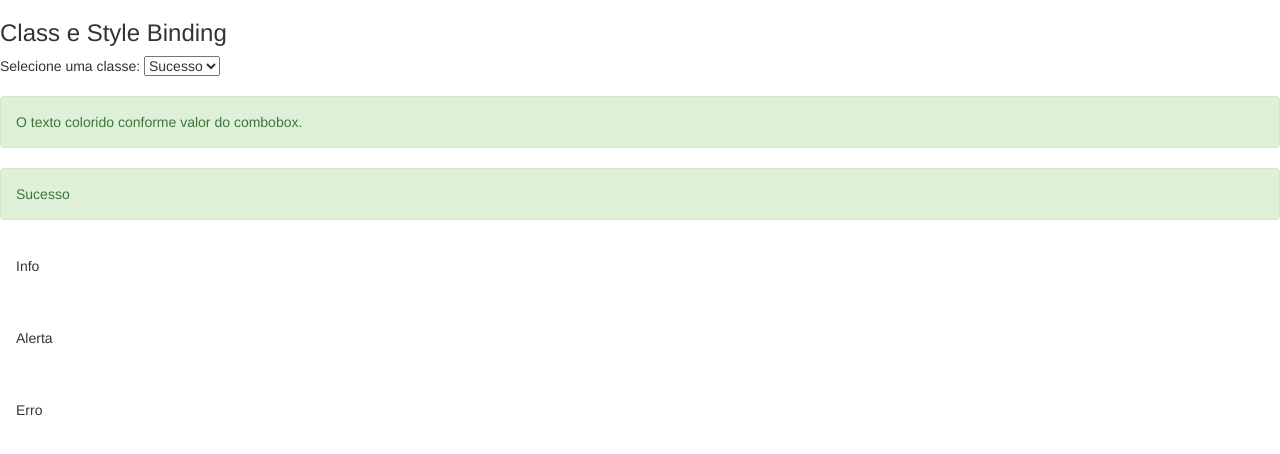
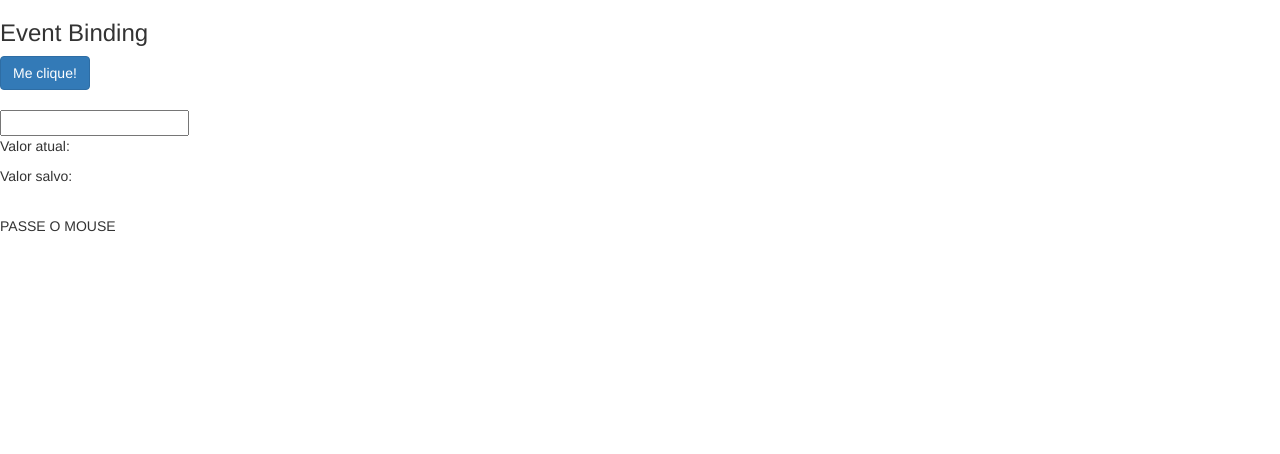
Before and after one commit to nuneswesley/angular2, an Angular app in the folder data-binding/: page / in a window 1280 px wide. Shown: the top 454 px of the page. Built offline with nearby package versions, Linux system fonts and the light colour scheme.

Commit message:
Aula11 - event binding

```diff
--- a/data-binding/src/app/data-binding/data-binding.component.css
+++ b/data-binding/src/app/data-binding/data-binding.component.css
@@ -0,0 +1,4 @@
+.highlight{
+    background-color: yellow;
+    font-weight: bold;
+}
--- a/data-binding/src/app/data-binding/data-binding.component.html
+++ b/data-binding/src/app/data-binding/data-binding.component.html
@@ -1,6 +1,6 @@
-<section class="property-binding">
+<!-- <section class="property-binding">
 
-  <!-- <article>
+  <article>
     <h3>Interpolation/ Interpolação</h3>
     <p>String renderizada com interpolação: {{ url }}</p>
     <p>Resultado de 1 + 1 é: {{ 1 + 1 }}</p>
@@ -12,7 +12,8 @@
     <h3>Prperty Binding</h3>
     <img src="{{ urlImage }}">
     <img [src]="urlImage">
-  </article> -->
+    <img bind-src="urlImage">
+  </article>
   <article>
     <h3>Class e Style Binding</h3>
     <div>
@@ -30,13 +31,24 @@
       </div>
 
       <div class="alert" role="alert"
-        [class.alert-success]="classe.value == 'alert-success'">Sucesso</div>
+        [class.alert-success]="classe.value == 'alert-success'">
+        Sucesso
+      </div>
+
       <div class="alert" role="alert"
-        [class.alert-info]="classe.value == 'alert-info'">Info</div>
+        [class.alert-info]="classe.value == 'alert-info'">
+        Info
+      </div>
+
       <div class="alert" role="alert"
-        [class.alert-warning]="classe.value ==  'alert-warning'">Alerta</div>
+        [class.alert-warning]="classe.value ==  'alert-warning'">
+        Alerta
+      </div>
+
       <div class="alert" role="alert"
-        [class.alert-danger]="classe.value == 'alert-danger'">Erro</div>
+        [class.alert-danger]="classe.value == 'alert-danger'">
+        Erro
+      </div>
 
       <div class="alert alert-danger" role="alert"
         [style.display]="classe.value == 'alert-danger' ? 'block' : 'none'">
@@ -46,4 +58,37 @@
     </div>
   </article>
 
+</section> -->
+
+<section>
+  <article>
+    <h3>Event Binding</h3>
+
+    <div>
+      <button (click)="botaoClicado()"
+      class="btn btn-primary">Me clique!
+    </button>
+
+  <br><br>
+
+  <input type="text"
+    (keyup)="onKeyUp($event)"
+    (keyup.enter)="salvarValor(campoInput.value)"
+    (blur)="salvarValor(campoInput.value)"
+    #campoInput/>
+
+    <p>Valor atual: {{ valorAtual }}</p>
+    <p>Valor salvo: {{ valorSalvo }}</p>
+
+    <br>
+      <span
+      (mouseover)="onMouseOverOut()"
+      (mouseout)="onMouseOverOut()"
+      [class.highlight]="isMouseOver"
+      >
+      PASSE O MOUSE
+    </span>
+    </div>
+  </article>
+
 </section>
--- a/data-binding/src/app/data-binding/data-binding.component.ts
+++ b/data-binding/src/app/data-binding/data-binding.component.ts
@@ -8,10 +8,13 @@
 export class DataBindingComponent implements OnInit {
 
   url: string = 'www.globo.com';
+  urlImage: string  = 'http://lorempixel.com/400/200/sports/1/';
+  cursoAngular:boolean = true;
 
-  urlImage: string  = 'http://lorempixel.com/400/200/sports/1/';
+  valorAtual :string = '';
+  valorSalvo :string = '';
 
-  cursoAngular:boolean = true;
+  isMouseOver: boolean = false;
 
   getValor(){
     return 1;
@@ -21,6 +24,22 @@
     return true;
   }
 
+  botaoClicado(){
+    alert('botaoClicado!');
+  }
+
+  onKeyUp(evento : KeyboardEvent){
+    this.valorAtual = (<HTMLInputElement>evento.target).value;
+  }
+
+  salvarValor(valor){
+    this.valorSalvo = valor;
+
+  }
+
+  onMouseOverOut(){
+    this.isMouseOver = !this.isMouseOver;
+  }
   constructor() { }
 
   ngOnInit() {
```
